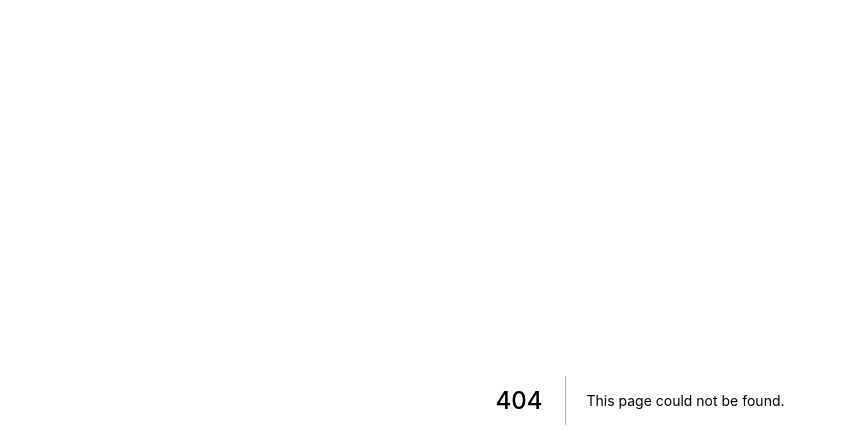
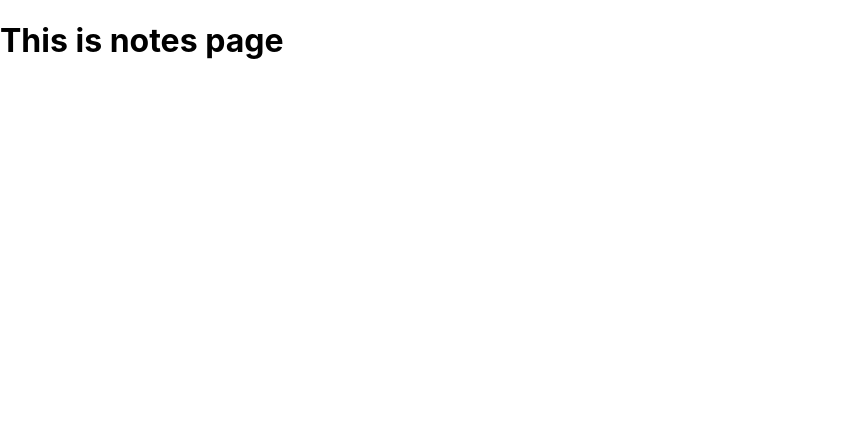
Before and after one commit to vijayksingh/blog, a Next.js app: page /notes in a window 1280 px wide. Before the commit this address had no page. Shown: the top 448 px of the page, without its empty margins (0-846 px from the left). Built offline with nearby package versions, Linux system fonts and the light colour scheme.

Commit message:
installed scss

```diff
--- a/package.json
+++ b/package.json
@@ -19,6 +19,7 @@
     "@types/react-dom": "18.0.6",
     "eslint": "8.23.1",
     "eslint-config-next": "12.3.0",
+    "sass": "^1.54.9",
     "typescript": "4.8.3"
   }
 }
--- /dev/null
+++ b/pages/notes.tsx
@@ -0,0 +1,5 @@
+function Notes() {
+    return ( <h1>This is notes page</h1> );
+}
+
+export default Notes;
```
Also changed, not shown: 2 other files (tests, documents, lock files or other folders).
